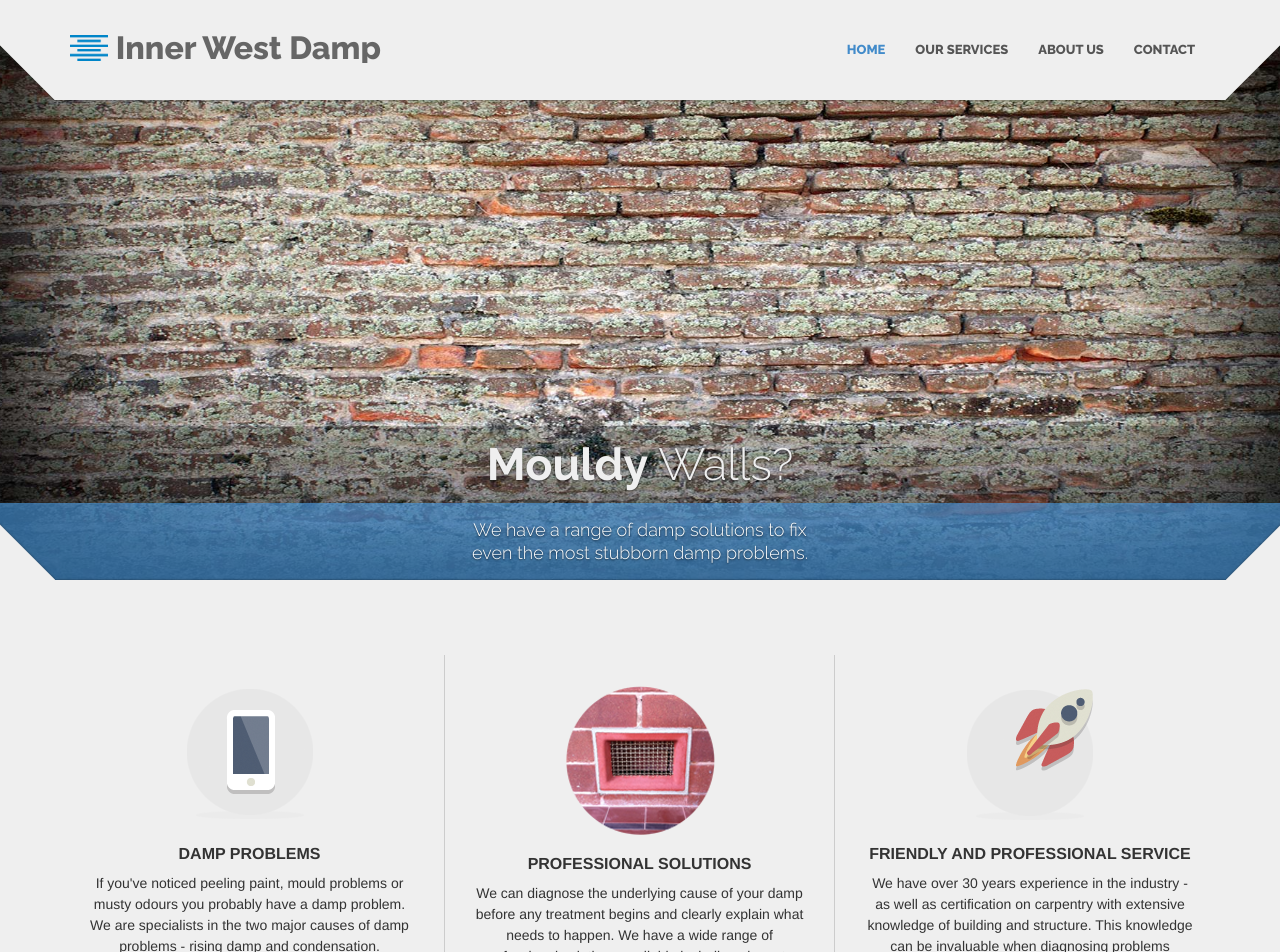
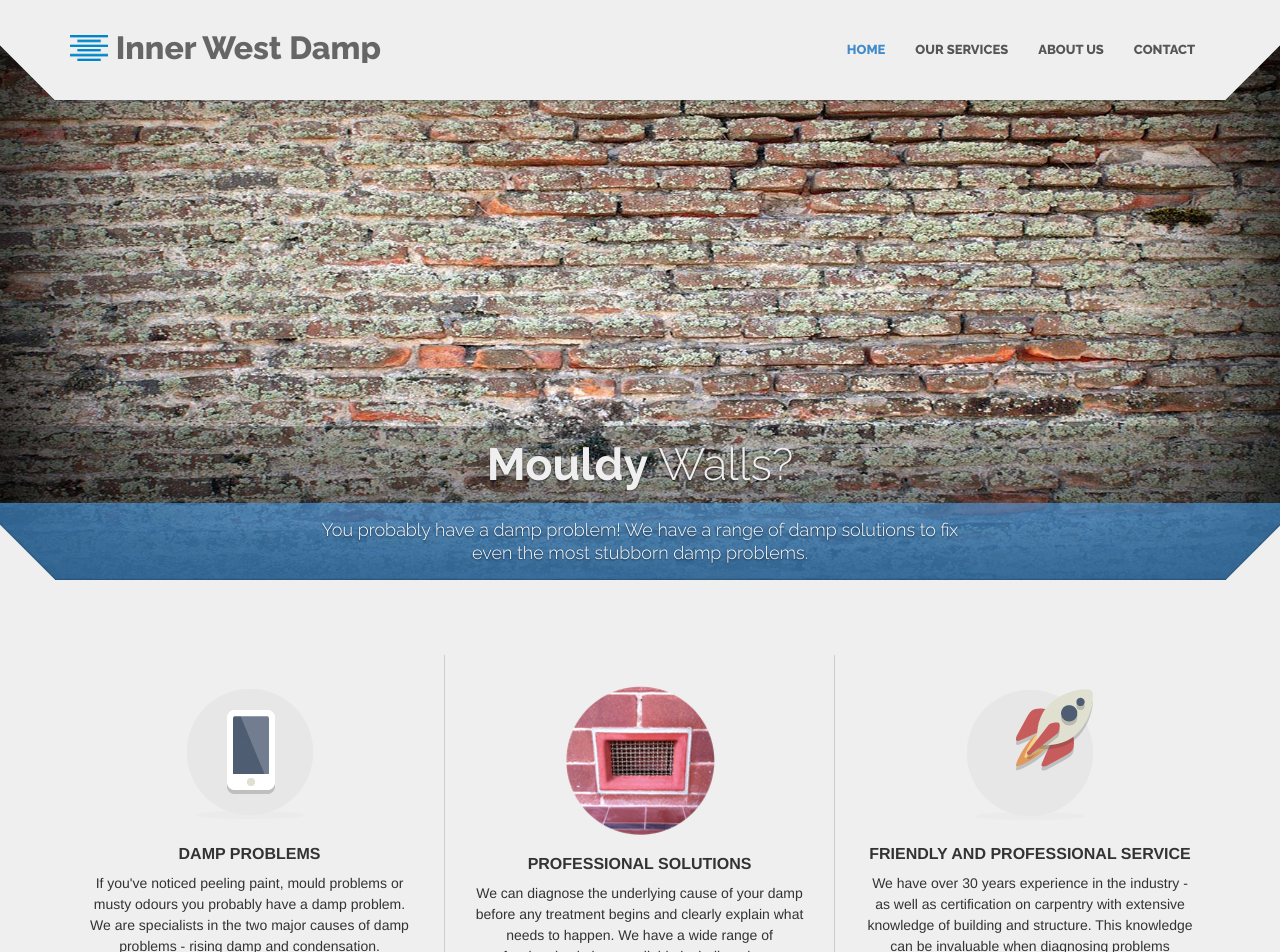
Before and after one commit to innerwestdamp/innerwestdamp.github.io, a Jekyll site: the page built from index.html, in a window 1280 px wide. Shown: the top 952 px of the page. Built offline with Jekyll 4.4.1, drawn with Linux system fonts in a browser that asks for light colours; nearby versions of some CDN libraries.

Commit message:
update slider
Dani did this shizokiles

```diff
--- a/_includes/slider_wrapper.html
+++ b/_includes/slider_wrapper.html
@@ -6,7 +6,7 @@
                       <div class="carousel-caption animated bounceInUp">
                            <h1><strong> Mouldy</strong> Walls?<br>
                                 </h1>
-                          <p class="lead skincolored"> We have a range of damp solutions to  fix<br>
+                          <p class="lead skincolored"> You probably have a damp problem! We have a range of damp solutions to  fix<br>
                             even the most stubborn damp problems.
                           </p>
                       </div>
```
